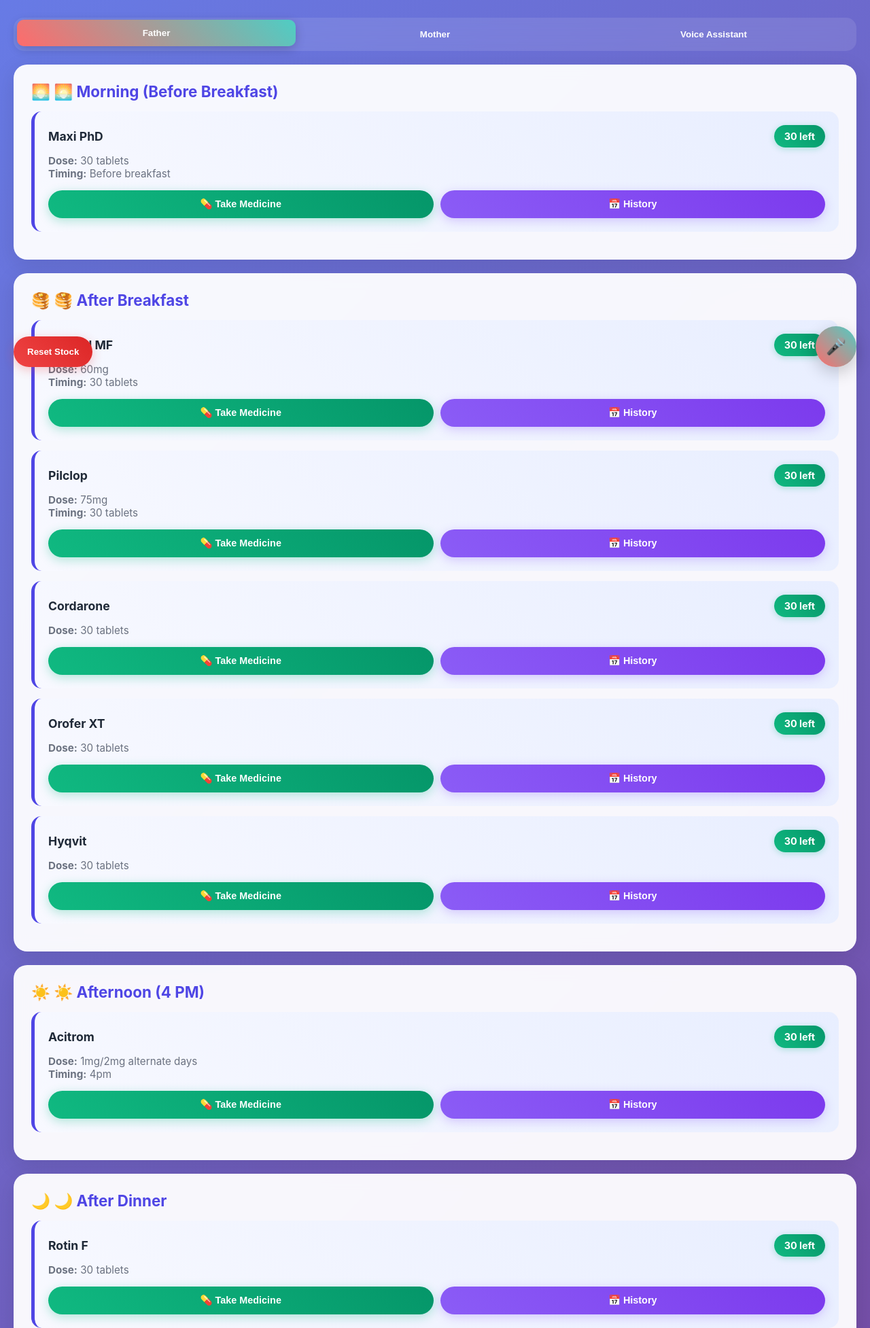
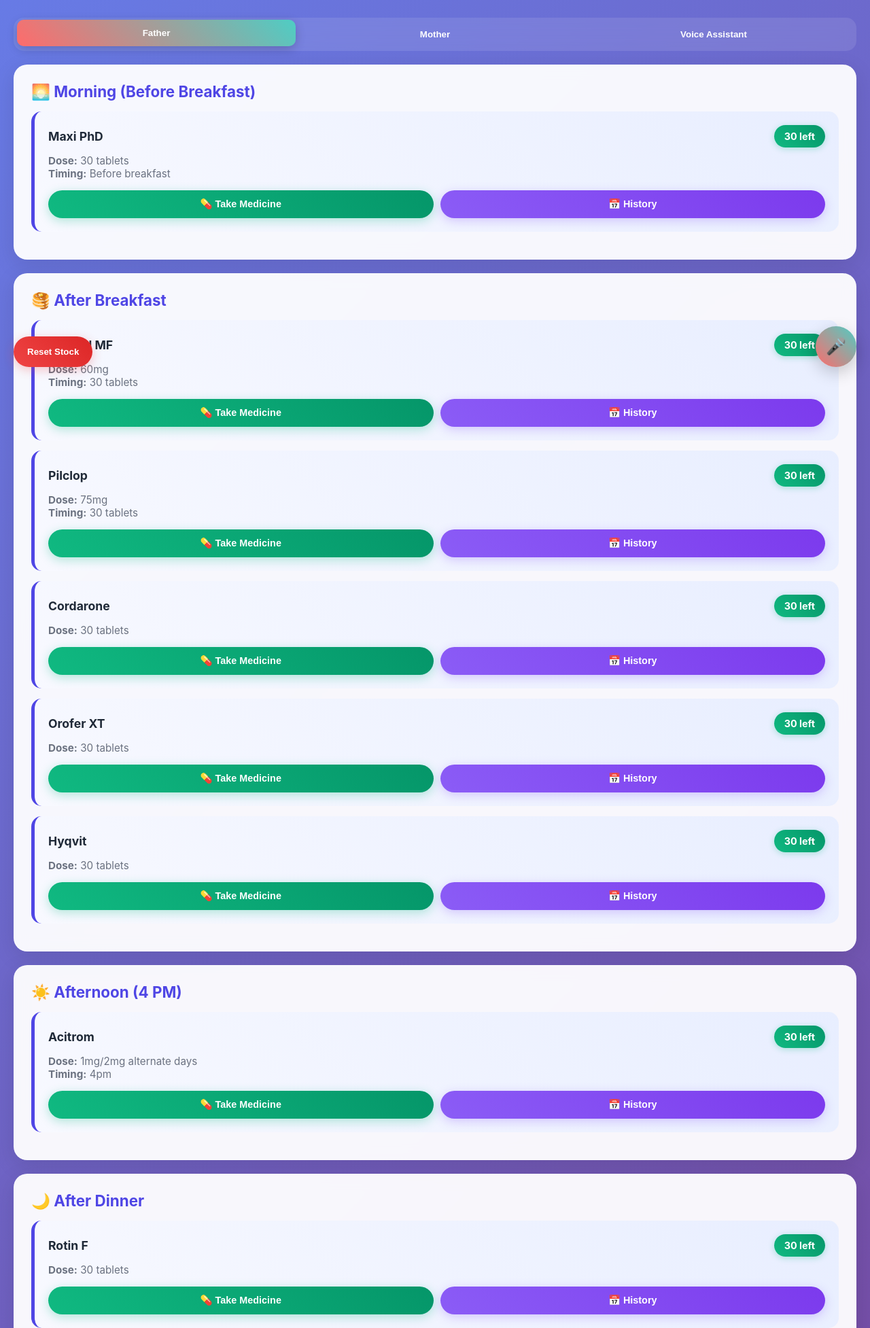
Before and after one commit to garvita-d/medicines_tracker, a plain HTML site: page index.html in a window 1280 px wide. Shown: the part 240-2194 px from the top of the page at 68% size. Drawn offline with Linux system fonts and the light colour scheme.

Commit message:
Add files via upload

```diff
--- a/index.html
+++ b/index.html
@@ -427,11 +427,11 @@
         </div>
 
         <div id="father" class="person-section active">
-            <!-- Father's medicines will be populated by JavaScript -->
+            <!-- Father's medicines populated by JavaScript -->
         </div>
 
         <div id="mother" class="person-section">
-            <!-- Mother's medicines will be populated by JavaScript -->
+            <!-- Mother's medicines populated by JavaScript -->
         </div>
 
         <div id="chat" class="person-section">
@@ -768,10 +768,10 @@
             fatherSection.innerHTML = '';
 
             const timeSlots = [
-                { key: 'morning', title: '🌅 Morning (Before Breakfast)', icon: '🌅' },
-                { key: 'afterBreakfast', title: '🥞 After Breakfast', icon: '🥞' },
-                { key: 'afternoon', title: '☀️ Afternoon (4 PM)', icon: '☀️' },
-                { key: 'afterDinner', title: '🌙 After Dinner', icon: '🌙' }
+                { key: 'morning', title: 'Morning (Before Breakfast)', icon: '🌅' },
+                { key: 'afterBreakfast', title: 'After Breakfast', icon: '🥞' },
+                { key: 'afternoon', title: 'Afternoon (4 PM)', icon: '☀️' },
+                { key: 'afterDinner', title: 'After Dinner', icon: '🌙' }
             ];
 
             timeSlots.forEach(slot => {
@@ -838,8 +838,8 @@
         motherSection.innerHTML = '';
 
         const timeSlots = [
-            { key: 'afterBreakfast', title: '🥞 After Breakfast', icon: '🥞' },
-            { key: 'afterDinner', title: '🌙 After Dinner', icon: '🌙' }
+            { key: 'afterBreakfast', title: 'After Breakfast', icon: '🥞' },
+            { key: 'afterDinner', title: 'After Dinner', icon: '🌙' }
         ];
 
         timeSlots.forEach(slot => {
@@ -906,13 +906,13 @@
 
         // Check if already taken today
         if (wasTakenToday(medicine.lastTaken)) {
-            showNotification('💊 This medicine was already taken today!', 'error');
+            showNotification(' This medicine was already taken today!', 'error');
             return;
         }
 
         // Check stock
         if (medicine.stock <= 0) {
-            showNotification('❌ Out of stock! Please refill this medicine.', 'error');
+            showNotification('Out of stock! Please refill this medicine.', 'error');
             return;
         }
 
```
